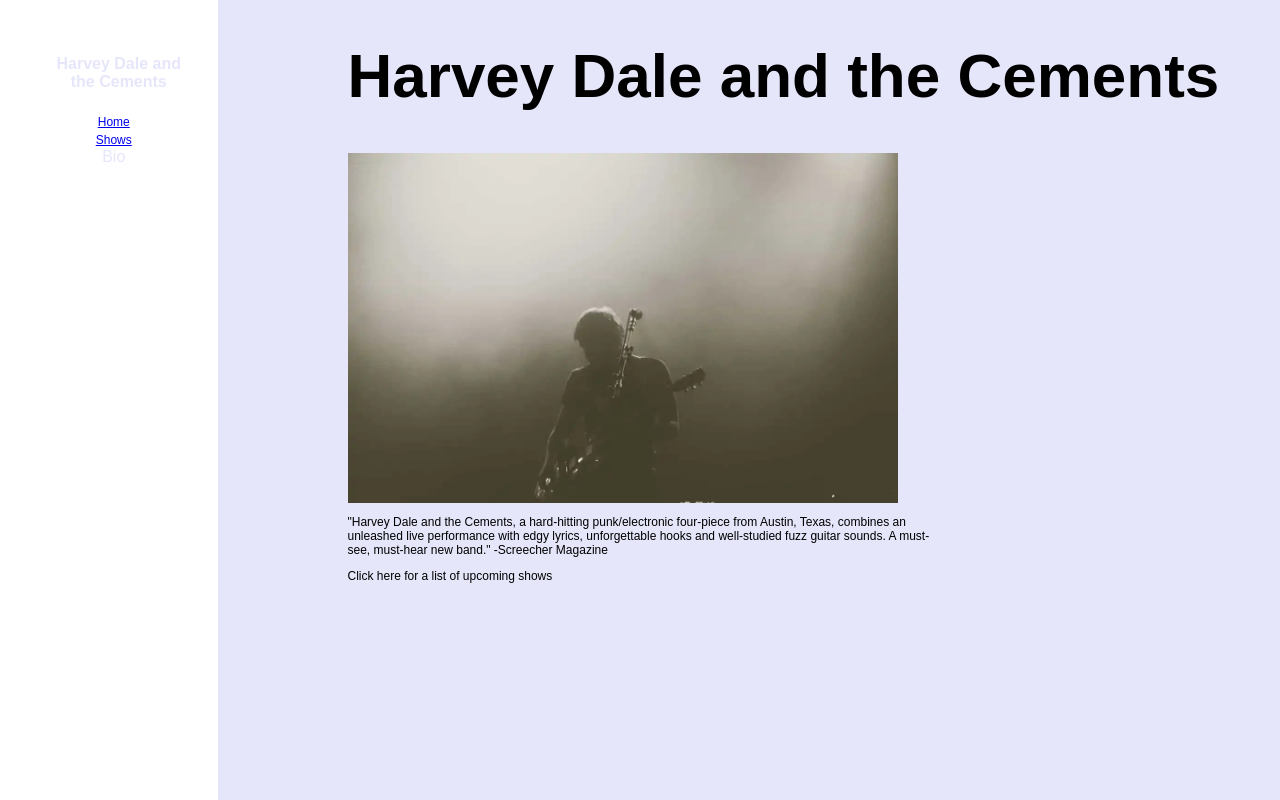
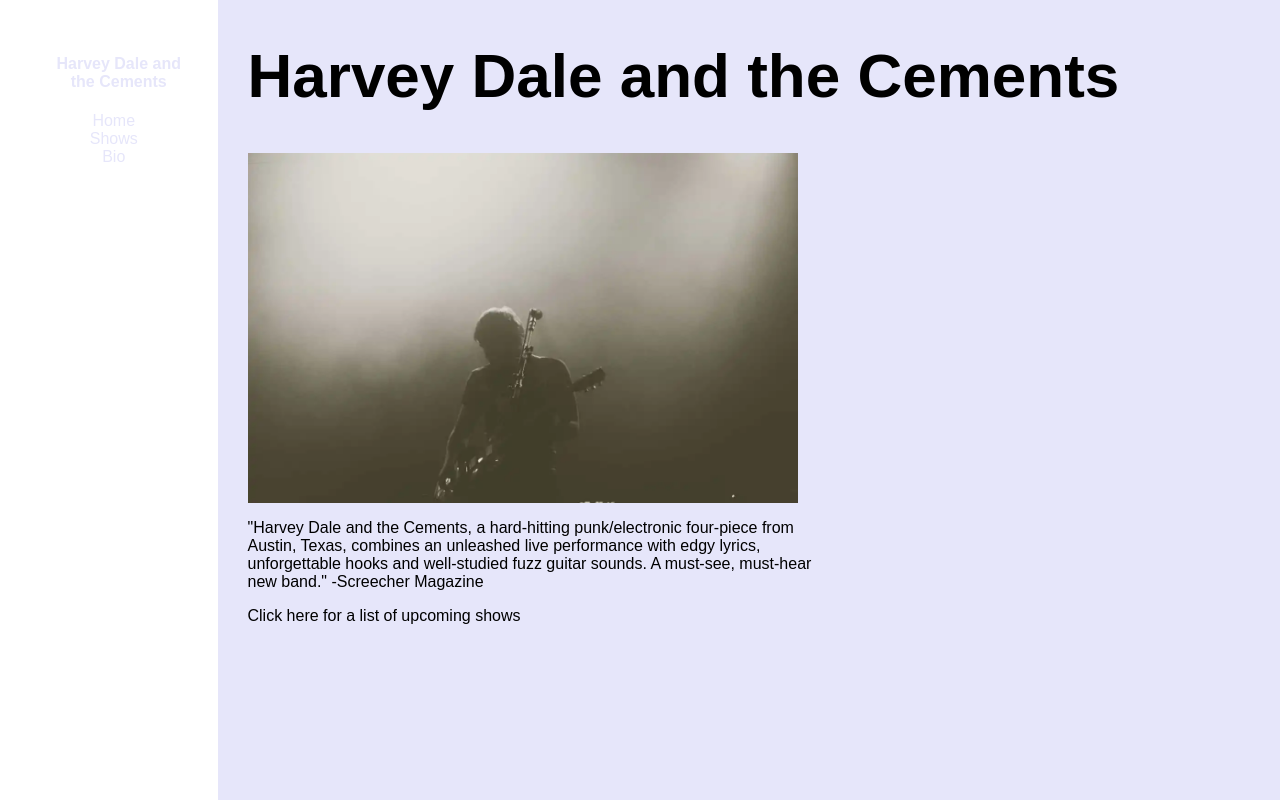
Before and after one commit to perezarmandom/armando-sass, a website: page docs/index.html in a window 1280 px wide. Drawn offline with Linux system fonts and the light colour scheme.

Commit message:
text size, nav link, bullets

```diff
--- a/src/scss/_base.scss
+++ b/src/scss/_base.scss
@@ -2,10 +2,6 @@ html, body {
   margin: 0;
   font-family: Arial;
   color: $secondary-color;
-}
-
-p, a {
-  font-size: 0.75rem;
 }
 
 img {
--- a/src/scss/_content.scss
+++ b/src/scss/_content.scss
@@ -3,10 +3,8 @@
   min-height: 750px;
   min-width: 600px;
   background-color: $primary-color;
-  > * {padding-left: 130px;}
-  li {
-    font-size: 0.85rem;
-  }
+  > * {padding-left: 30px;}
+  > * {font-size: 1rem;}
   h1 {
     font-size: 62px;
     -webkit-margin-before: 0;
@@ -23,4 +21,8 @@
   a:hover {
     text-decoration: underline;
   }
+  ul {
+    list-style: square;
+    list-style-position: inside;
+  }
 }
--- a/src/scss/_nav.scss
+++ b/src/scss/_nav.scss
@@ -9,4 +9,11 @@
     -webkit-margin-before: 0;
     margin-left: 50px;
   }
+  a {
+    color: $primary-color;
+    text-decoration: none;
+  }
+  a:hover {
+    text-decoration: underline;
+  }
 }
```
Also changed, not shown: docs/css/new-styles.css.
